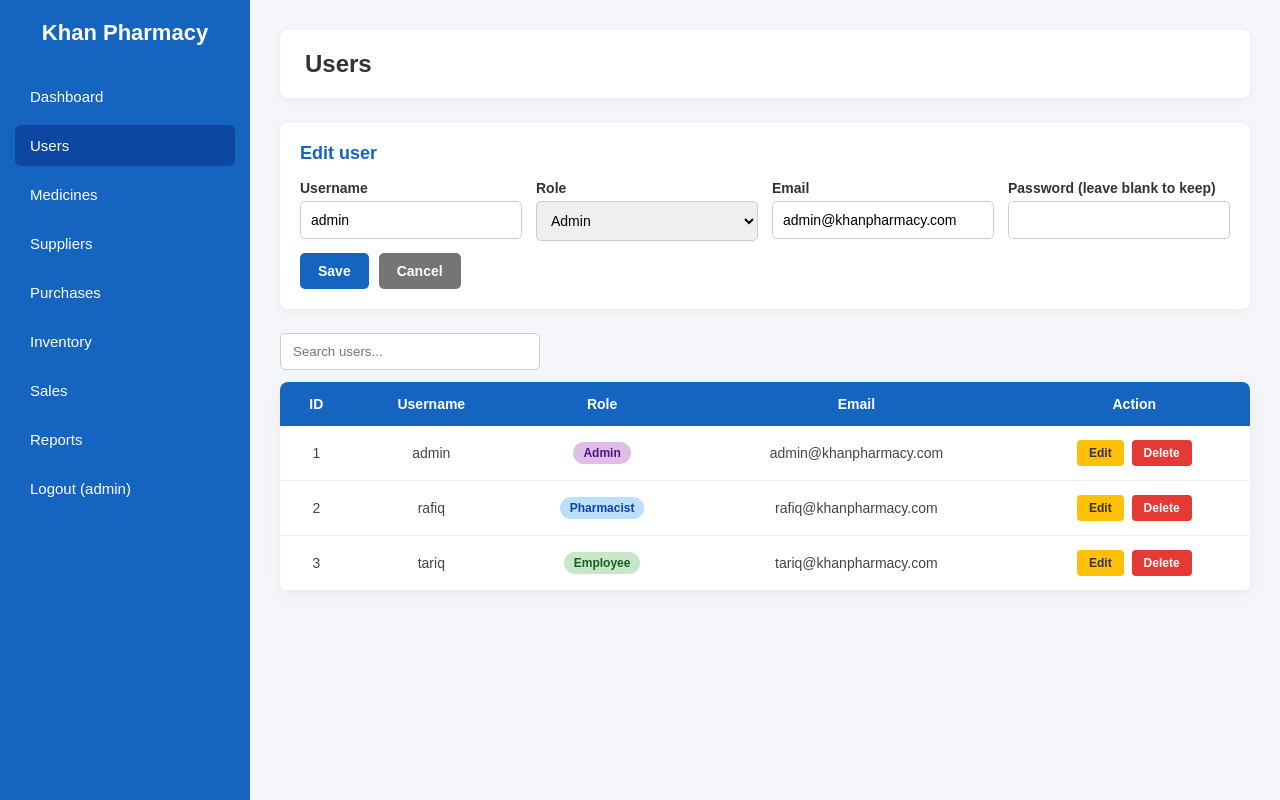
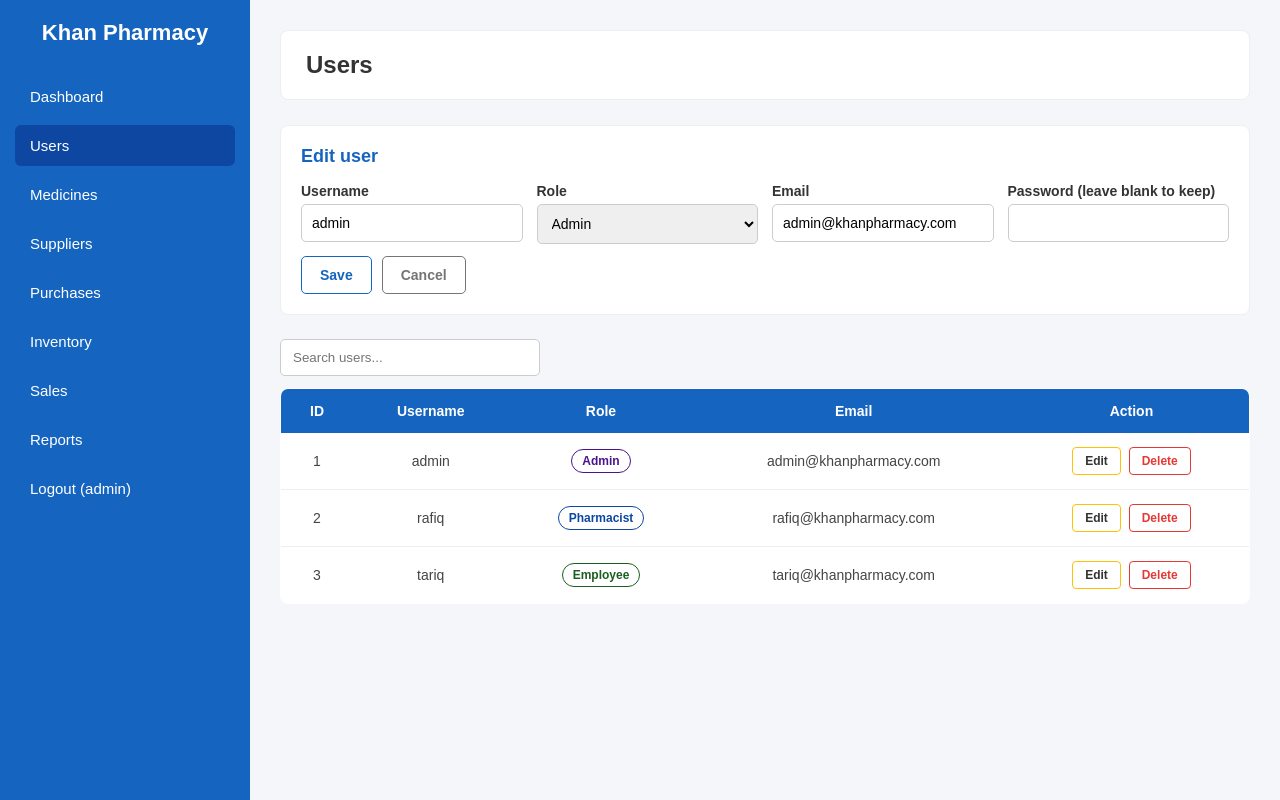
Before and after one commit to abdullahazimid/Pharmachy-Managemnet-System, a PHP site: page /users.php?edit=1 in a window 1280 px wide. Run offline with PHP 8.4, Linux system fonts and the light colour scheme; a user stored in the database is signed in; data comes from the database, SQL or seed files in the repository.

```diff
--- a/css/style.css
+++ b/css/style.css
@@ -121,7 +122,7 @@ body.login-page {
     background: white;
     padding: 20px 25px;
     border-radius: 8px;
-    box-shadow: 0 2px 10px rgba(0, 0, 0, 0.05);
+    border: 1px solid #eee;
 }
 
 .topbar h1 {
@@ -133,7 +134,7 @@ body.login-page {
     background: white;
     padding: 20px;
     border-radius: 8px;
-    box-shadow: 0 2px 10px rgba(0, 0, 0, 0.05);
+    border: 1px solid #eee;
     margin-bottom: 24px;
 }
 
@@ -181,9 +182,9 @@ body.login-page {
 
 .save-btn,
 .add-btn {
-    background: #1565C0;
-    color: white;
-    border: none;
+    background: transparent;
+    color: #1565C0;
+    border: 1px solid #1565C0;
     padding: 10px 18px;
     border-radius: 5px;
     cursor: pointer;
@@ -193,12 +194,14 @@ body.login-page {
 
 .save-btn:hover,
 .add-btn:hover {
-    background: #0D47A1;
+    color: #0D47A1;
+    border-color: #0D47A1;
 }
 
 .cancel-btn {
-    background: #757575;
-    color: white;
+    background: transparent;
+    color: #757575;
+    border: 1px solid #757575;
     text-decoration: none;
     padding: 10px 18px;
     border-radius: 5px;
@@ -220,7 +223,7 @@ table {
     background: white;
     border-radius: 8px;
     overflow: hidden;
-    box-shadow: 0 4px 15px rgba(0, 0, 0, 0.05);
+    border: 1px solid #eee;
 }
 
 th {
@@ -240,9 +243,9 @@ td {
 }
 
 .edit {
-    background: #FFC107;
+    background: transparent;
     color: #333;
-    border: none;
+    border: 1px solid #FFC107;
     padding: 6px 12px;
     border-radius: 4px;
     cursor: pointer;
@@ -254,9 +257,9 @@ td {
 }
 
 .delete {
-    background: #E53935;
-    color: white;
-    border: none;
+    background: transparent;
+    color: #E53935;
+    border: 1px solid #E53935;
     padding: 6px 12px;
     border-radius: 4px;
     cursor: pointer;
@@ -329,32 +334,34 @@ td {
     display: inline-block;
 }
 
-.badge-admin { background: #E1BEE7; color: #4A148C; }
-.badge-pharmacist { background: #BBDEFB; color: #0D47A1; }
-.badge-employee { background: #C8E6C9; color: #1B5E20; }
-.badge-antibiotic { background: #FFCDD2; color: #B71C1C; }
-.badge-general { background: #E0E0E0; color: #424242; }
-.badge-normal { background: #C8E6C9; color: #2E7D32; }
-.badge-warning { background: #FFE082; color: #F57F17; }
-.badge-critical { background: #FFCDD2; color: #C62828; }
-.badge-pending { background: #FFE082; color: #F57F17; }
-.badge-received { background: #C8E6C9; color: #2E7D32; }
-.badge-cancelled { background: #E0E0E0; color: #424242; }
+.badge-admin { background: transparent; color: #4A148C; border: 1px solid #4A148C; }
+.badge-pharmacist { background: transparent; color: #0D47A1; border: 1px solid #0D47A1; }
+.badge-employee { background: transparent; color: #1B5E20; border: 1px solid #1B5E20; }
+.badge-antibiotic { background: transparent; color: #B71C1C; border: 1px solid #B71C1C; }
+.badge-general { background: transparent; color: #424242; border: 1px solid #424242; }
+.badge-normal { background: transparent; color: #2E7D32; border: 1px solid #2E7D32; }
+.badge-warning { background: transparent; color: #F57F17; border: 1px solid #F57F17; }
+.badge-critical { background: transparent; color: #C62828; border: 1px solid #C62828; }
+.badge-pending { background: transparent; color: #F57F17; border: 1px solid #F57F17; }
+.badge-received { background: transparent; color: #2E7D32; border: 1px solid #2E7D32; }
+.badge-cancelled { background: transparent; color: #424242; border: 1px solid #424242; }
 
 .tabs a {
     display: inline-block;
     margin-right: 8px;
     padding: 8px 14px;
-    background: #e0e0e0;
+    background: transparent;
     color: #333;
+    border: 1px solid #ccc;
     text-decoration: none;
     border-radius: 5px;
     font-weight: bold;
 }
 
 .tabs a.active {
-    background: #1565C0;
-    color: white;
+    background: transparent;
+    color: #1565C0;
+    border-color: #1565C0;
 }
 
 .receipt {
```
Also changed, not shown: other parts of css/style.css (+15 -13 lines).
